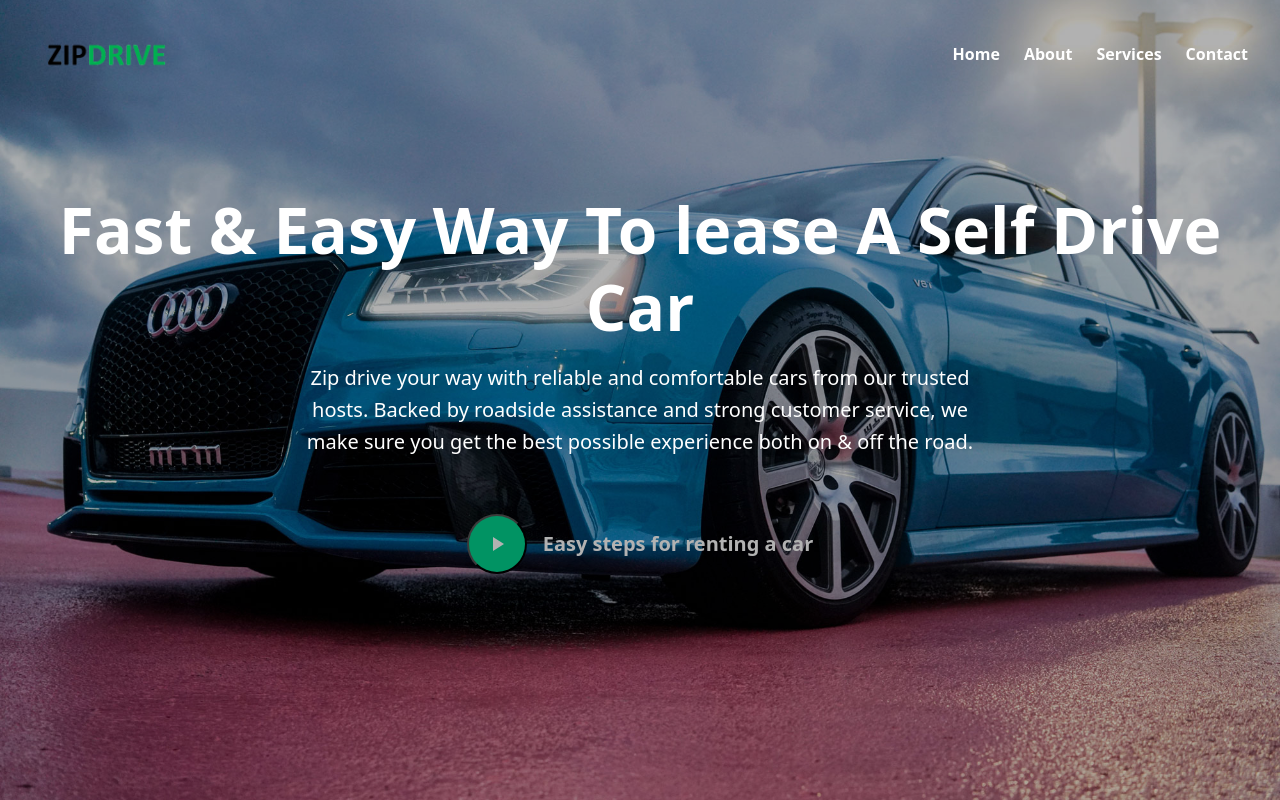
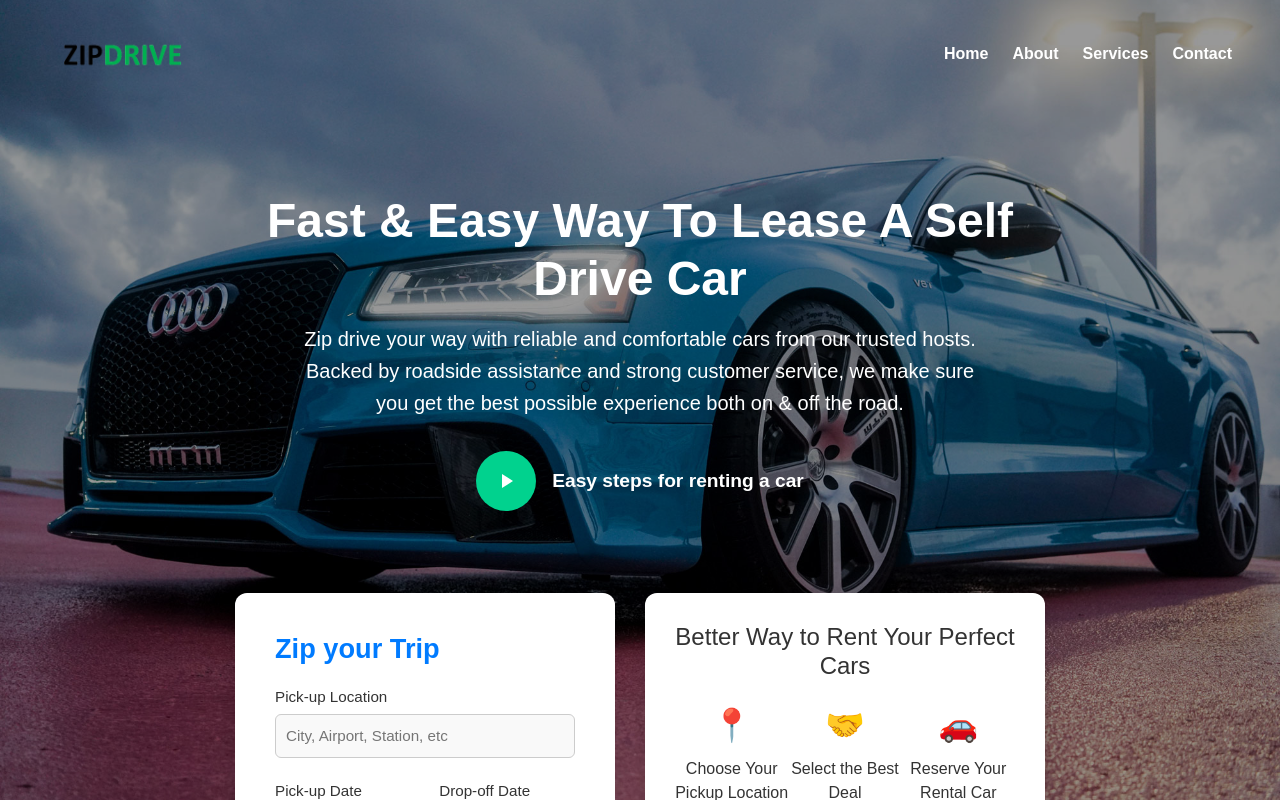
Before and after one commit to Chetanya2001/car-rent-app-frontend, a React (Vite) app: page / in a window 1280 px wide. Built offline with nearby package versions, Linux system fonts and the light colour scheme.

Commit message:
home style

```diff
--- a/src/pages/Home/Home.css
+++ b/src/pages/Home/Home.css
@@ -1,3 +1,7 @@
+/* ===========================
+   Global Layout
+=========================== */
+
 /* Full-screen background */
 .home-container {
   width: 100%;
@@ -5,16 +9,22 @@
   background-size: cover;
   background-position: center;
   position: relative;
+  font-family: Arial, sans-serif;
+  color: #fff;
+  overflow-x: hidden;
 }
 
 /* Overlay for readability */
 .home-overlay {
   position: absolute;
   inset: 0;
-  background-color: rgba(0, 0, 0, 0.3);
+  background-color: rgba(0, 0, 0, 0.4);
+  z-index: 1;
 }
 
-/* Header with logo left 25%, nav right 75% */
+/* ===========================
+   Header
+=========================== */
 .home-header {
   position: absolute;
   top: 0;
@@ -23,19 +33,17 @@
   display: flex;
   align-items: center;
   justify-content: space-between;
-  padding: 1.5rem 2rem;
+  padding: 1.5rem 3rem;
   z-index: 10;
 }
 
 .home-logo {
-  width: 25%;
-  max-width: 150px;
+  width: 150px;
   height: auto;
   background: transparent;
 }
 
 .home-nav {
-  width: 75%;
   display: flex;
   justify-content: flex-end;
   gap: 1.5rem;
@@ -45,28 +53,28 @@
 .home-nav a {
   color: #ffffff;
   text-decoration: none;
-  transition: color 0.2s;
+  transition: color 0.2s ease-in-out;
 }
 
 .home-nav a:hover {
   color: #01d28e;
 }
 
-/* Hero content stacked naturally below header */
+/* ===========================
+   Hero Section
+=========================== */
 .home-hero {
-  position: relative; /* remove absolute centering */
-  display: flex;
-  flex-direction: column;
-  align-items: center;
-  justify-content: flex-start; /* stack from top naturally */
-  padding: 15% 1rem 0 1rem; /* push hero content down from top */
+  position: relative;
   z-index: 5;
+  max-width: 800px;
+  margin: 0 auto;
+  padding: 15% 1rem 2rem 1rem;
   text-align: center;
 }
 
 .home-hero h1 {
   color: white;
-  font-size: 4rem;
+  font-size: 3rem;
   font-weight: bold;
   margin-bottom: 1rem;
 }
@@ -76,17 +84,19 @@
   font-size: 1.25rem;
   max-width: 700px;
   line-height: 1.6;
-  margin-bottom: 2rem; /* space for play button */
+  margin: 0 auto 2rem auto;
 }
 
-/* Play button container*/
+/* ===========================
+   Play Button
+=========================== */
 .home-play {
   display: flex;
   align-items: center;
-  justify-content: center; /* center horizontally */
+  justify-content: center;
   gap: 1rem;
   cursor: pointer;
-  margin-top: 1.5rem; /* space below paragraph */
+  margin-top: 1.5rem;
   z-index: 6;
 }
 
@@ -98,11 +108,12 @@
   display: flex;
   justify-content: center;
   align-items: center;
-  transition: background-color 0.2s;
+  transition: background-color 0.2s ease-in-out;
+  border: none;
 }
 
 .home-play-button:hover {
-  background-color: #01d28e;
+  background-color: #00b36b;
 }
 
 .home-play-button svg {
@@ -113,35 +124,192 @@
 
 .home-play-text {
   color: white;
-  font-size: 1.25rem;
+  font-size: 1.2rem;
   font-weight: 600;
 }
-/* Responsive adjustments */
-@media (max-width: 768px) {
+
+/* ===========================
+   Booking Section
+=========================== */
+.booking-section {
+  position: relative;
+  z-index: 5;
+  display: flex;
+  justify-content: center;
+  align-items: flex-start;
+  margin: 50px auto;
+  gap: 30px;
+  max-width: 1100px;
+  flex-wrap: wrap;
+}
+
+/* Booking Box - White Card */
+.booking-box {
+  background: #ffffff;
+  color: #333;
+  padding: 40px;
+  border-radius: 12px;
+  width: 380px;
+  box-shadow: 0 8px 25px rgba(0, 0, 0, 0.15);
+  position: relative;
+  z-index: 10;
+}
+
+.booking-box h2 {
+  margin-bottom: 20px;
+  font-size: 1.7rem;
+  font-weight: 700;
+  color: #007bff;
+}
+
+.booking-box label {
+  display: block;
+  margin-top: 12px;
+  font-size: 0.95rem;
+  color: #333;
+}
+
+.booking-box input[type="text"],
+.booking-box input[type="date"],
+.booking-box input[type="time"] {
+  width: 100%;
+  padding: 10px;
+  margin-top: 5px;
+  border: 1px solid #ccc;
+  border-radius: 6px;
+  outline: none;
+  background: #f9f9f9;
+  font-size: 0.95rem;
+}
+
+.booking-box input:focus {
+  border-color: #007bff;
+  background: #fff;
+}
+
+.date-time {
+  display: flex;
+  gap: 15px;
+  margin-top: 10px;
+}
+
+.date-time div {
+  flex: 1;
+}
+
+.toggles {
+  margin: 15px 0;
+}
+
+.toggles label {
+  display: block;
+  margin-bottom: 8px;
+  font-size: 0.9rem;
+  color: #333;
+}
+
+/* Search Button */
+.search-btn {
+  background: #007bff;
+  color: white;
+  padding: 12px;
+  border: none;
+  width: 100%;
+  border-radius: 6px;
+  font-size: 1rem;
+  cursor: pointer;
+  margin-top: 20px;
+  transition: background 0.2s ease-in-out;
+}
+
+.search-btn:hover {
+  background: #0056b3;
+}
+
+/* Info Box - White Card */
+.info-box {
+  background: #fff;
+  color: #333;
+  padding: 30px;
+  border-radius: 12px;
+  width: 400px;
+  box-shadow: 0 8px 25px rgba(0, 0, 0, 0.15);
+  text-align: center;
+}
+
+.info-box h2 {
+  font-size: 1.5rem;
+  margin-bottom: 20px;
+  color: #333;
+}
+
+.info-steps {
+  display: flex;
+  justify-content: space-between;
+  margin: 20px 0;
+}
+
+.info-steps div {
+  text-align: center;
+  flex: 1;
+}
+
+.info-steps span {
+  font-size: 2rem;
+  display: block;
+  margin-bottom: 8px;
+}
+
+/* Reserve Button */
+.reserve-btn {
+  background: #007bff;
+  color: white;
+  padding: 12px 25px;
+  border: none;
+  border-radius: 6px;
+  font-size: 1rem;
+  cursor: pointer;
+  transition: background 0.2s ease-in-out;
+}
+
+.reserve-btn:hover {
+  background: #0056b3;
+}
+
+/* ===========================
+   Responsive
+=========================== */
+@media (max-width: 992px) {
+  .home-hero h1 {
+    font-size: 2.5rem;
+  }
+  .home-hero p {
+    font-size: 1rem;
+  }
+  .booking-section {
+    flex-direction: column;
+    align-items: center;
+  }
+  .booking-box,
+  .info-box {
+    width: 100%;
+    max-width: 500px;
+  }
+}
+
+@media (max-width: 600px) {
   .home-header {
     flex-direction: column;
     align-items: center;
     gap: 1rem;
   }
-
   .home-nav {
-    width: auto;
     justify-content: center;
   }
-
-  .home-hero h1 {
-    font-size: 2.5rem;
-  }
-
-  .home-hero p {
-    font-size: 1rem;
-  }
-
   .home-play {
     flex-direction: column;
     gap: 0.5rem;
   }
-
   .home-play-text {
     font-size: 1rem;
   }
--- a/src/pages/Home/Home.tsx
+++ b/src/pages/Home/Home.tsx
@@ -10,10 +10,9 @@ export default function Home() {
     >
       <div className="home-overlay"></div>
 
-      {/* Header with logo left, nav right */}
+      {/* Header */}
       <header className="home-header">
         <img src={logo} alt="Logo" className="home-logo" />
-
         <nav className="home-nav">
           <a href="#home">Home</a>
           <a href="#about">About</a>
@@ -22,15 +21,16 @@ export default function Home() {
         </nav>
       </header>
 
-      {/* Optional Hero Content */}
+      {/* Hero Section */}
       <div className="home-hero">
-        <h1>Fast & Easy Way To lease A Self Drive Car</h1>
+        <h1>Fast & Easy Way To Lease A Self Drive Car</h1>
         <p>
           Zip drive your way with reliable and comfortable cars from our trusted
           hosts. Backed by roadside assistance and strong customer service, we
           make sure you get the best possible experience both on & off the road.
         </p>
-      </div>
+
+        {/* Play Button */}
         <div className="home-play">
           <button className="home-play-button">
             <svg viewBox="0 0 24 24">
@@ -40,5 +40,62 @@ export default function Home() {
           <span className="home-play-text">Easy steps for renting a car</span>
         </div>
       </div>
+
+      {/* Booking Form */}
+      <div className="booking-section">
+        <div className="booking-box">
+          <h2>Zip your Trip</h2>
+
+          <label>Pick-up Location</label>
+          <input type="text" placeholder="City, Airport, Station, etc" />
+
+          <div className="date-time">
+            <div>
+              <label>Pick-up Date</label>
+              <input type="date" />
+              <input type="time" />
+            </div>
+            <div>
+              <label>Drop-off Date</label>
+              <input type="date" />
+              <input type="time" />
+            </div>
+          </div>
+
+          <div className="toggles">
+            <label>
+              Insure Trip: <input type="checkbox" />
+            </label>
+            <label>
+              Driver Required: <input type="checkbox" />
+            </label>
+            <label>
+              Different Drop-off Location: <input type="checkbox" />
+            </label>
+          </div>
+
+          <button className="search-btn">Search</button>
+        </div>
+
+        <div className="info-box">
+          <h2>Better Way to Rent Your Perfect Cars</h2>
+          <div className="info-steps">
+            <div>
+              <span>📍</span>
+              <p>Choose Your Pickup Location</p>
+            </div>
+            <div>
+              <span>🤝</span>
+              <p>Select the Best Deal</p>
+            </div>
+            <div>
+              <span>🚗</span>
+              <p>Reserve Your Rental Car</p>
+            </div>
+          </div>
+          <button className="reserve-btn">Reserve Your Perfect Car</button>
+        </div>
+      </div>
+    </div>
   );
 }
```
Lines whose indentation alone changed are shown as unchanged.
